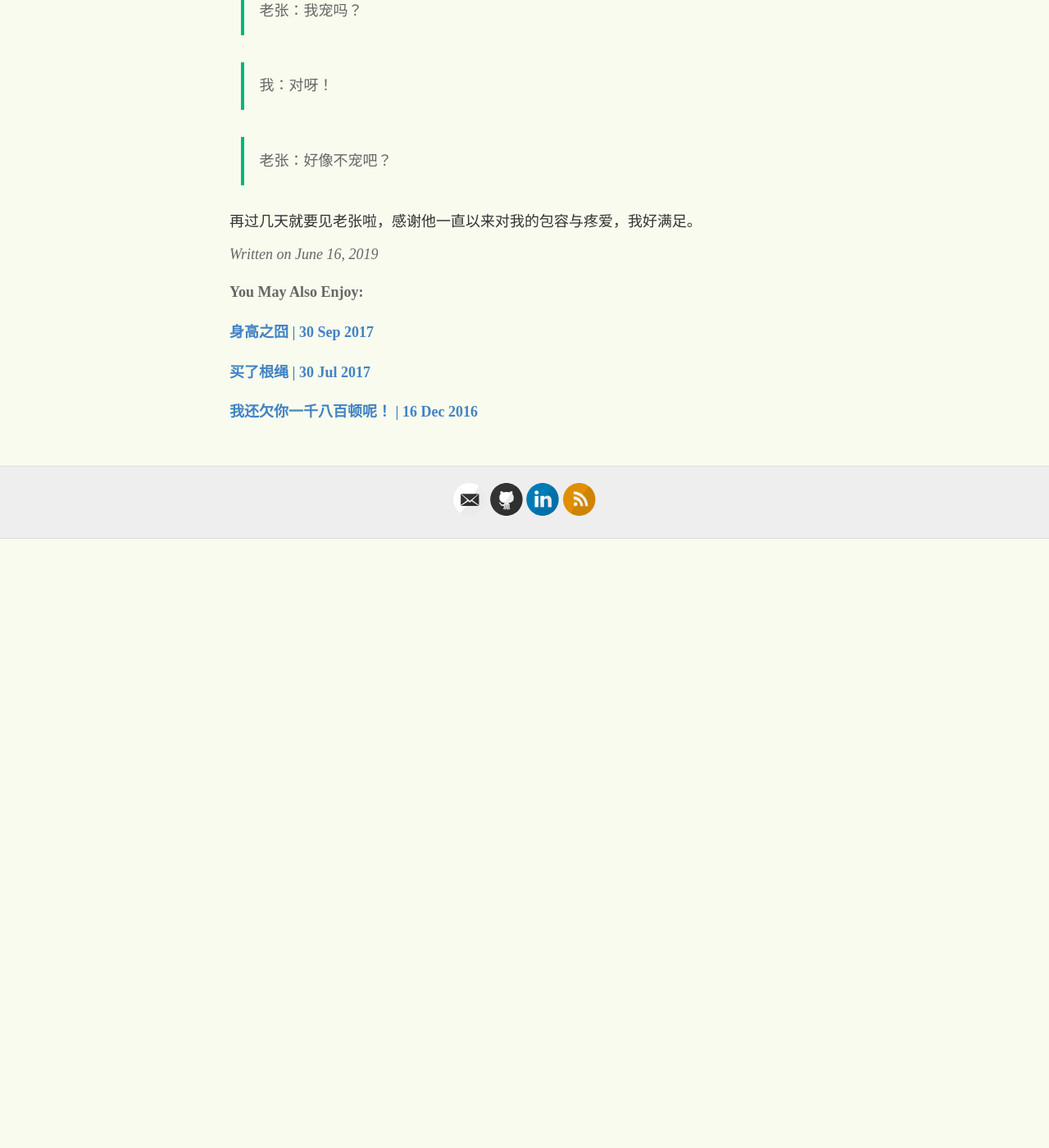
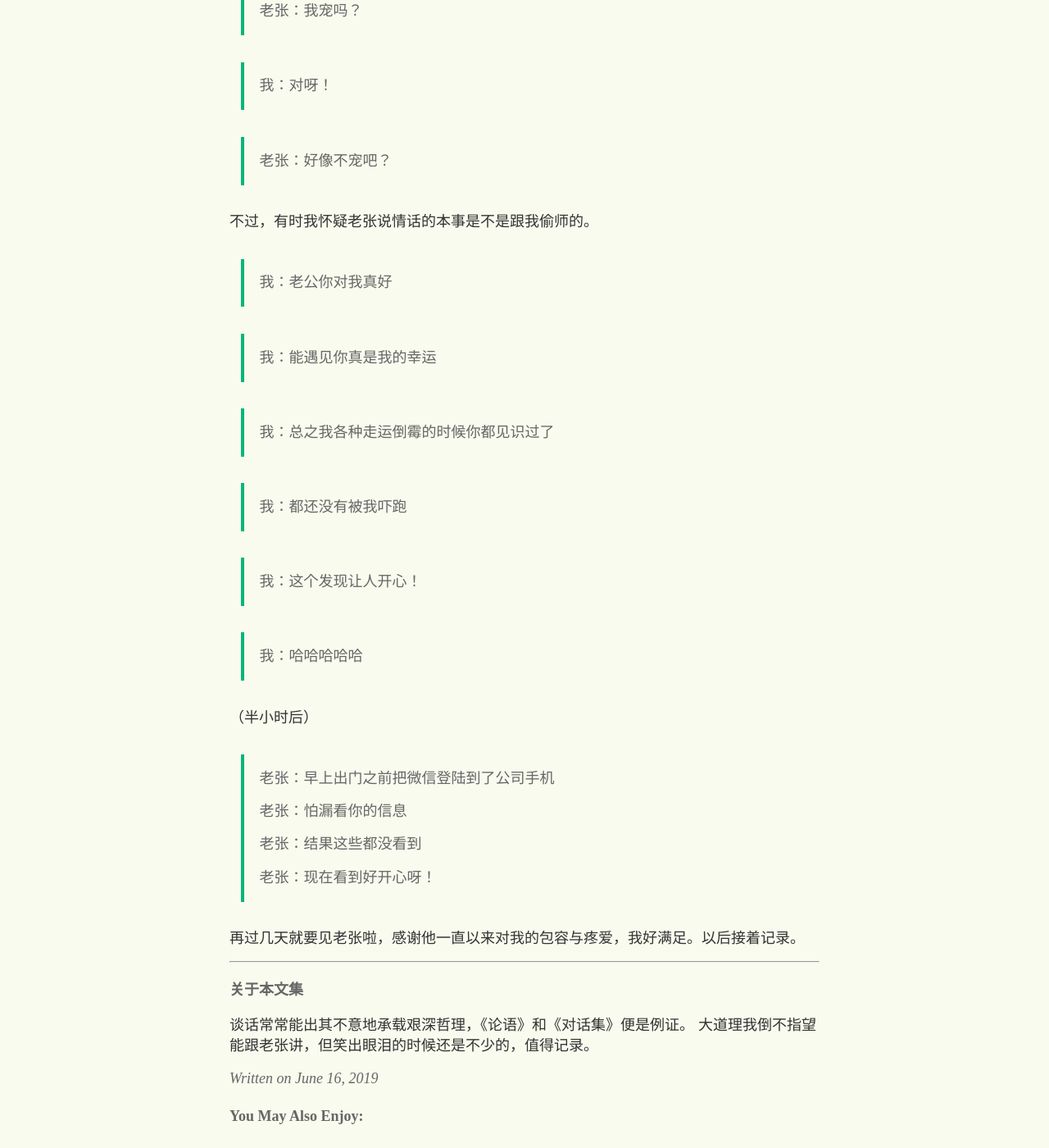
Before and after one commit to yihanxu/yihanxu.github.io, a Jekyll site: the page built from _posts/2019-6-16-spoil-wife.md, in a window 1280 px wide and 1400 px high, scrolled down 1604 px. Shown: the whole window at 82% size. Built offline with Jekyll 4.4.1, drawn with Linux system fonts in a browser that asks for light colours; comment, search, counter and statistics services are not loaded; before the commit the page ends 2261 px from its top, so only the background shows below that.

Commit message:
add another episode

```diff
--- a/_posts/2019-6-16-spoil-wife.md
+++ b/_posts/2019-6-16-spoil-wife.md
@@ -46,5 +46,34 @@ category: 秀恩爱
 > 老张：好像不宠吧？
 
 
+不过，有时我怀疑老张说情话的本事是不是跟我偷师的。
 
-再过几天就要见老张啦，感谢他一直以来对我的包容与疼爱，我好满足。
+> 我：老公你对我真好
+
+> 我：能遇见你真是我的幸运
+
+> 我：总之我各种走运倒霉的时候你都见识过了
+
+> 我：都还没有被我吓跑
+
+> 我：这个发现让人开心！
+
+> 我：哈哈哈哈哈
+
+（半小时后）
+
+> 老张：早上出门之前把微信登陆到了公司手机
+>
+> 老张：怕漏看你的信息
+>
+> 老张：结果这些都没看到
+>
+> 老张：现在看到好开心呀！
+
+再过几天就要见老张啦，感谢他一直以来对我的包容与疼爱，我好满足。以后接着记录。
+
+
+---
+#### 关于本文集
+谈话常常能出其不意地承载艰深哲理，《论语》和《对话集》便是例证。
+大道理我倒不指望能跟老张讲，但笑出眼泪的时候还是不少的，值得记录。
```
